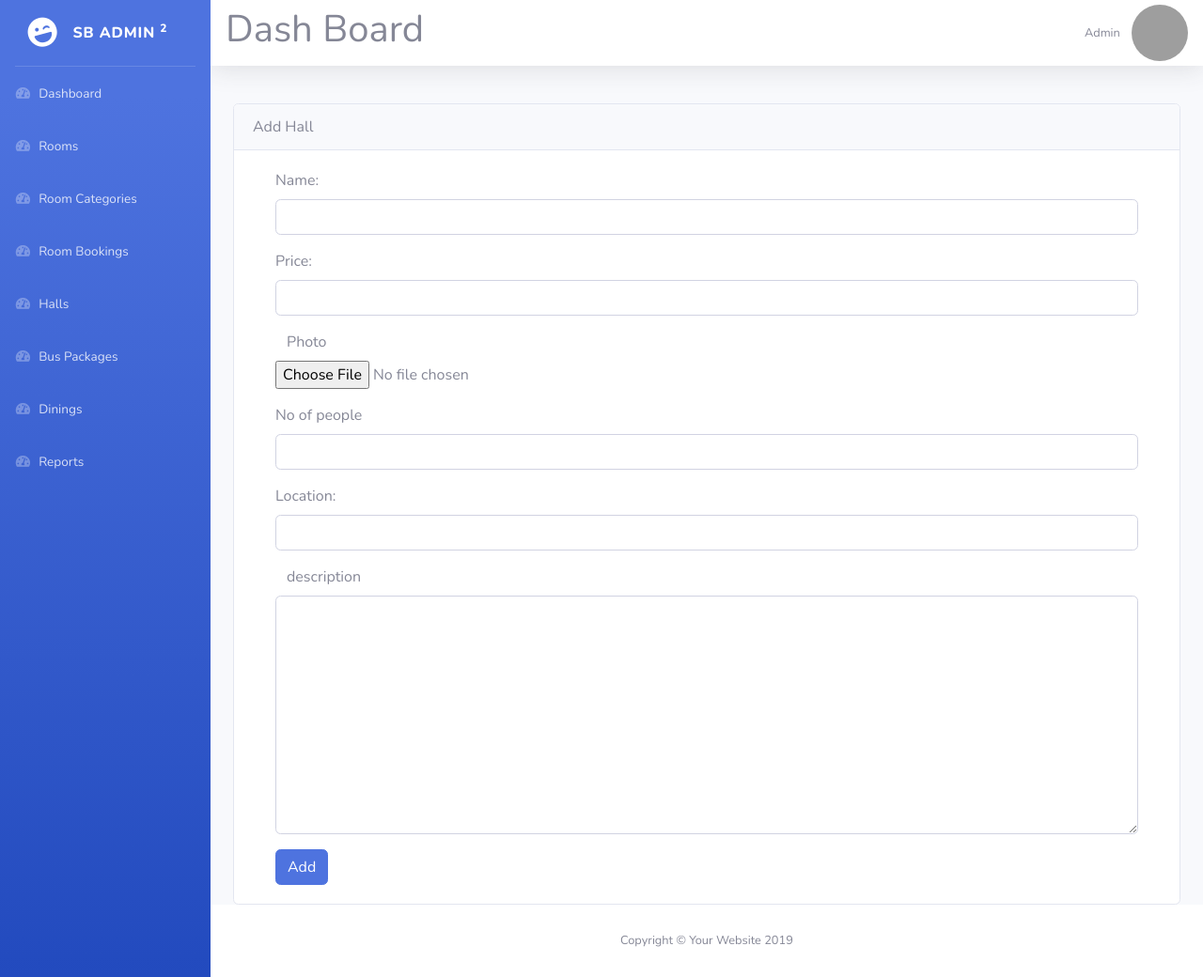
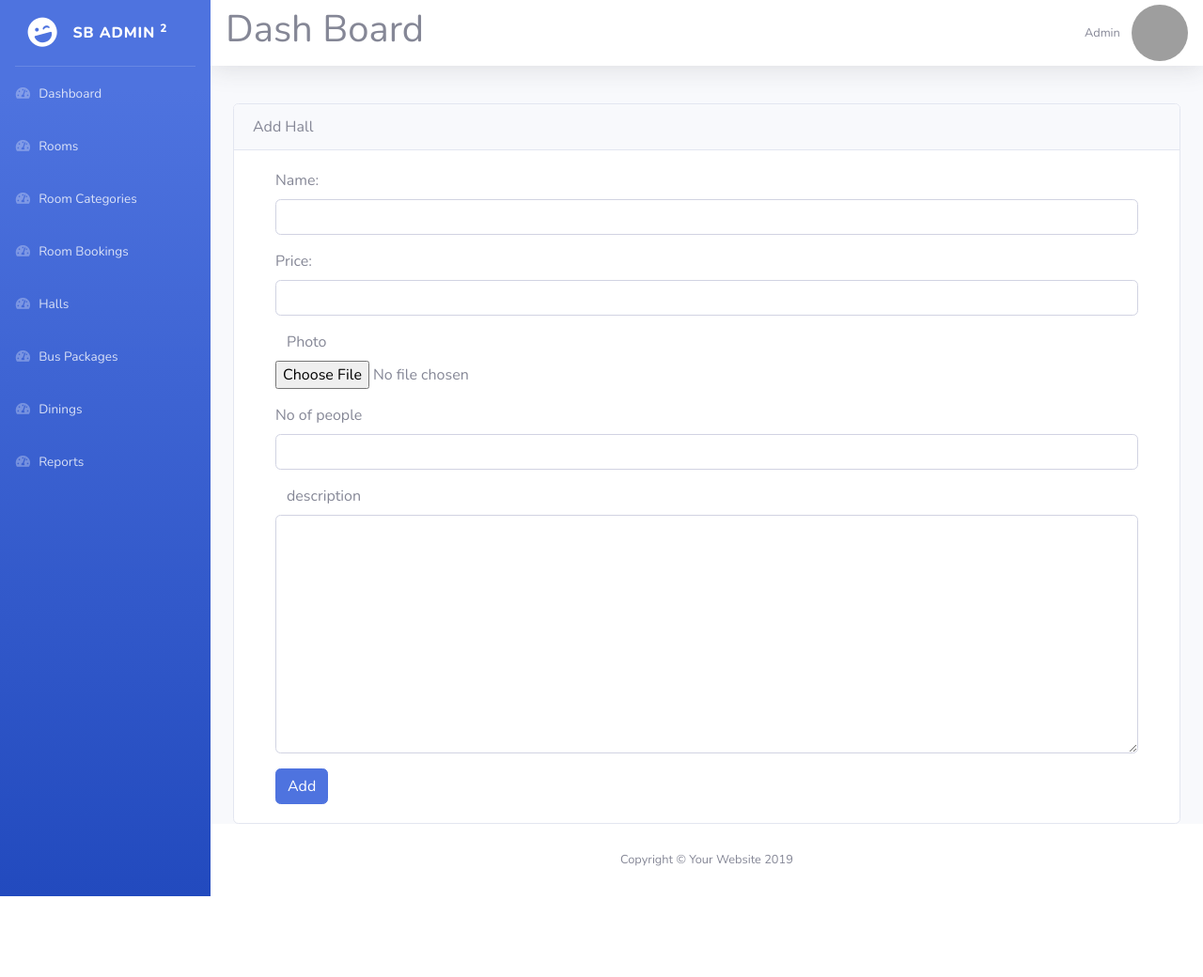
Before and after one commit to NangSinnShweYee/hotel, a Laravel app: page /dinings/create in a window 1280 px wide. Shown: the whole page at 94% size. After the commit the page ends 954 px from the top, so only its background shows below. Run offline with Laravel 8, Linux system fonts and the light colour scheme; grey boxes are pictures that could not be loaded.

Commit message:
update dining

```diff
--- a/app/Http/Controllers/DiningController.php
+++ b/app/Http/Controllers/DiningController.php
@@ -53,7 +53,6 @@ class DiningController extends Controller
             "price"=>request('price'),
             "photo" => $photo,
             "capacity" => request('capacity'),
-            "location" => request('location'),
             "description" => request('description'),
 
 
--- a/resources/views/backend/dinings/create.blade.php
+++ b/resources/views/backend/dinings/create.blade.php
@@ -45,10 +45,7 @@
                         <label for="name">No of people </label>
                         <input type="number" class="form-control" name="capacity" />
                 </div>
-                  <div class="form-group">
-                          <label for="name">Location:</label>
-                    <input type="text" class="form-control" name="location" />
-                </div>
+
                 <div class="form-group">
                                <label for="user_password" class="col-md-4 control-label">description</label>
                     <textarea name="description" cols="30" rows="10"
--- a/resources/views/backend/dinings/index.blade.php
+++ b/resources/views/backend/dinings/index.blade.php
@@ -21,7 +21,7 @@
                       <td>Price</td>
                       <td>Photo</td>
                       <td>Capacity</td>
-                      <td>Location</td>
+
                       <td>Description</td>
 
 
@@ -37,7 +37,7 @@
                 <td>{{$dining->price}}</td>
                 <td><img src="{{$dining->photo}}" alt="" width="200px"></td>
                 <td>{{$dining->capacity}}</td>
-                <td>{{$dining->location}}</td>
+
                 <td>{{$dining->description}}</td>
 
 
```
Also changed, not shown: 2 other files.
